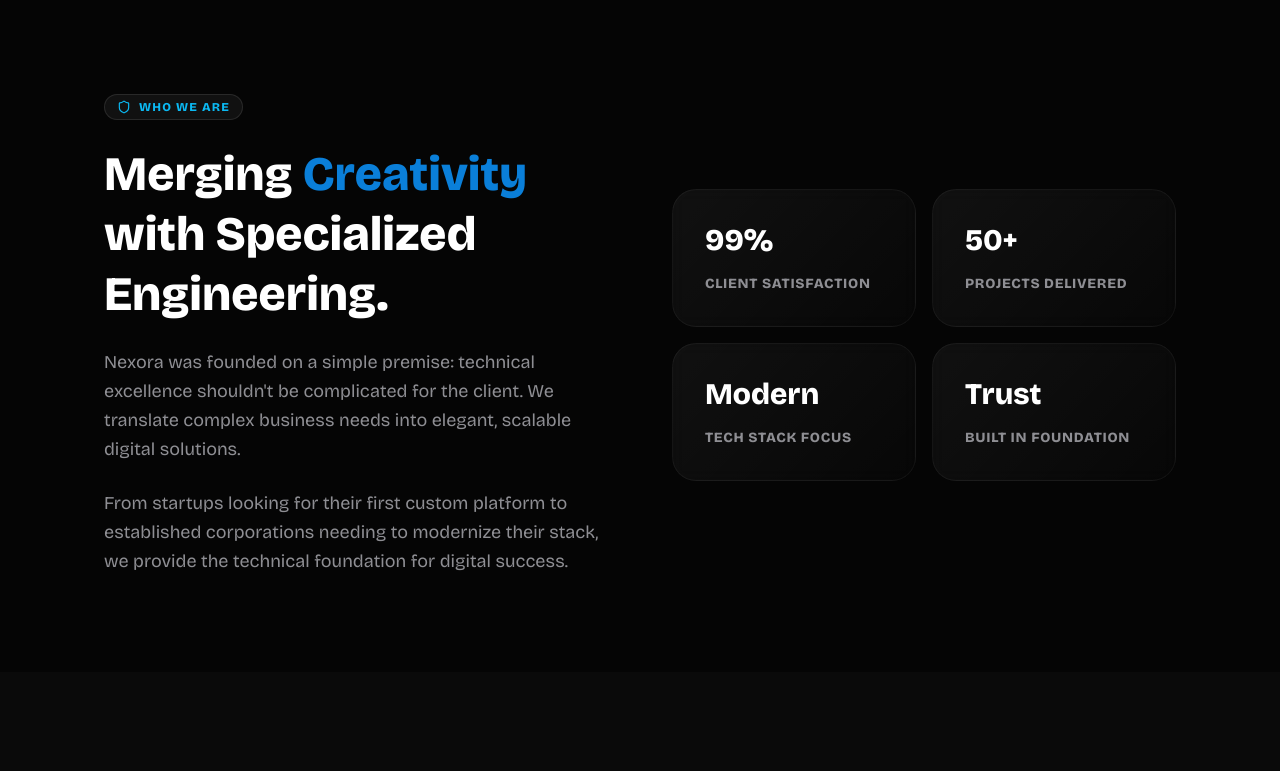
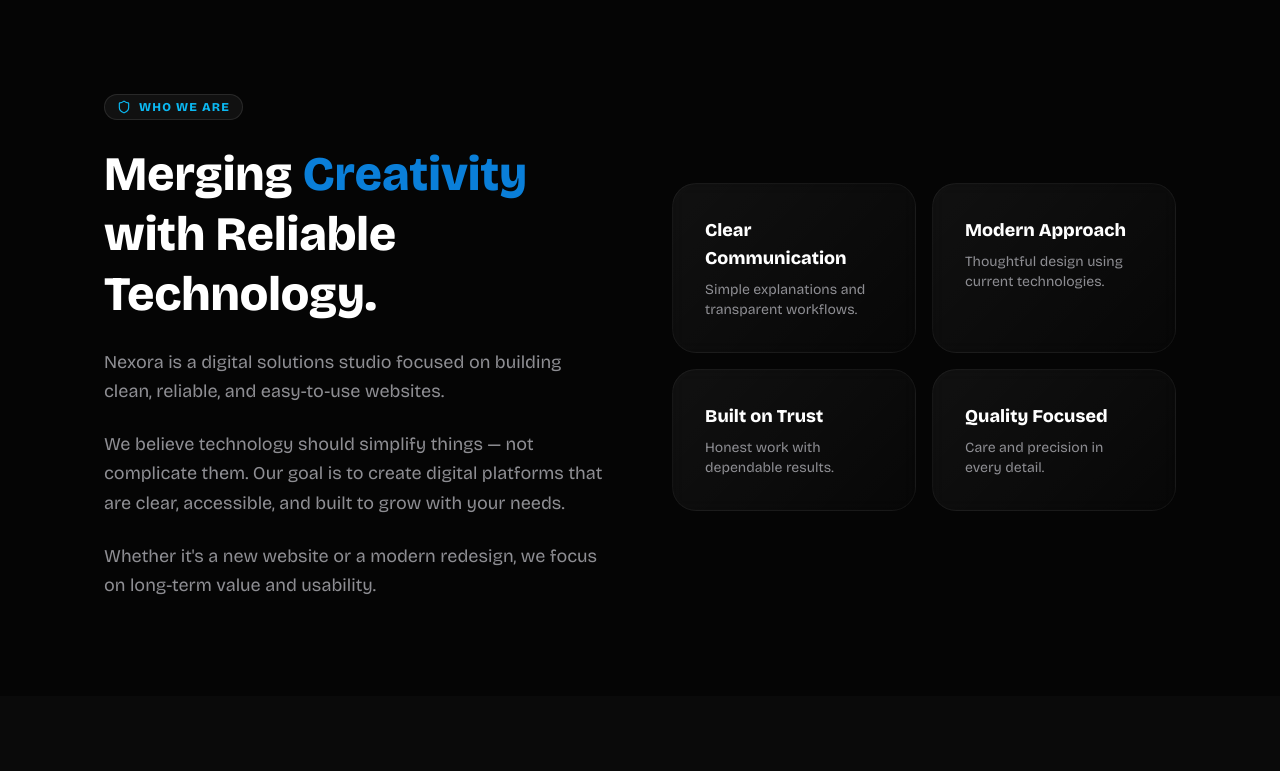
Before and after one commit to navaneethpv/nexora-agency, a Next.js app: page /about in a window 1280 px wide. Shown: the part 524-1295 px from the top of the page. Built offline with nearby package versions, Linux system fonts and the light colour scheme.

Commit message:
feat: update About Us page content, headline, and value propositions to reflect revised messaging.

```diff
--- a/src/app/about/page.tsx
+++ b/src/app/about/page.tsx
@@ -63,33 +63,36 @@ export default function AboutPage() {
                                     <span>Who We Are</span>
                                 </div>
                                 <h2 className="text-4xl md:text-5xl font-bold leading-tight">
-                                    Merging <span className="text-accent-secondary">Creativity</span> with Specialized Engineering.
+                                    Merging <span className="text-accent-secondary">Creativity</span> with Reliable Technology.
                                 </h2>
                                 <p className="text-secondary text-lg leading-relaxed">
-                                    Nexora was founded on a simple premise: technical excellence shouldn&apos;t be complicated for the client. We translate complex business needs into elegant, scalable digital solutions.
+                                    Nexora is a digital solutions studio focused on building clean, reliable, and easy-to-use websites.
                                 </p>
                                 <p className="text-secondary text-lg leading-relaxed">
-                                    From startups looking for their first custom platform to established corporations needing to modernize their stack, we provide the technical foundation for digital success.
+                                    We believe technology should simplify things — not complicate them. Our goal is to create digital platforms that are clear, accessible, and built to grow with your needs.
+                                </p>
+                                <p className="text-secondary text-lg leading-relaxed">
+                                    Whether it&apos;s a new website or a modern redesign, we focus on long-term value and usability.
                                 </p>
                             </div>
                         </ScrollReveal>
                         <ScrollReveal>
                             <div className="grid grid-cols-2 gap-4">
-                                <div className="p-8 rounded-3xl glass-card space-y-4 border-l-4 border-l-accent">
-                                    <h3 className="text-3xl font-bold text-white">99%</h3>
-                                    <p className="text-sm text-secondary font-bold uppercase tracking-wider">Client Satisfaction</p>
+                                <div className="p-8 rounded-3xl glass-card space-y-2 border-l-4 border-l-accent">
+                                    <h3 className="text-lg font-bold text-white">Clear Communication</h3>
+                                    <p className="text-sm text-secondary font-medium lowercase first-letter:uppercase">Simple explanations and transparent workflows.</p>
                                 </div>
-                                <div className="p-8 rounded-3xl glass-card space-y-4 border-l-4 border-l-accent-secondary">
-                                    <h3 className="text-3xl font-bold text-white">50+</h3>
-                                    <p className="text-sm text-secondary font-bold uppercase tracking-wider">Projects Delivered</p>
+                                <div className="p-8 rounded-3xl glass-card space-y-2 border-l-4 border-l-accent-secondary">
+                                    <h3 className="text-lg font-bold text-white">Modern Approach</h3>
+                                    <p className="text-sm text-secondary font-medium lowercase first-letter:uppercase">Thoughtful design using current technologies.</p>
                                 </div>
-                                <div className="p-8 rounded-3xl glass-card space-y-4 border-l-4 border-l-accent-glow">
-                                    <h3 className="text-3xl font-bold text-white">Modern</h3>
-                                    <p className="text-sm text-secondary font-bold uppercase tracking-wider">Tech Stack Focus</p>
+                                <div className="p-8 rounded-3xl glass-card space-y-2 border-l-4 border-l-accent-glow">
+                                    <h3 className="text-lg font-bold text-white">Built on Trust</h3>
+                                    <p className="text-sm text-secondary font-medium lowercase first-letter:uppercase">Honest work with dependable results.</p>
                                 </div>
-                                <div className="p-8 rounded-3xl glass-card space-y-4 border-l-4 border-l-white/20">
-                                    <h3 className="text-3xl font-bold text-white">Trust</h3>
-                                    <p className="text-sm text-secondary font-bold uppercase tracking-wider">Built In Foundation</p>
+                                <div className="p-8 rounded-3xl glass-card space-y-2 border-l-4 border-l-white/20">
+                                    <h3 className="text-lg font-bold text-white">Quality Focused</h3>
+                                    <p className="text-sm text-secondary font-medium lowercase first-letter:uppercase">Care and precision in every detail.</p>
                                 </div>
                             </div>
                         </ScrollReveal>
```
